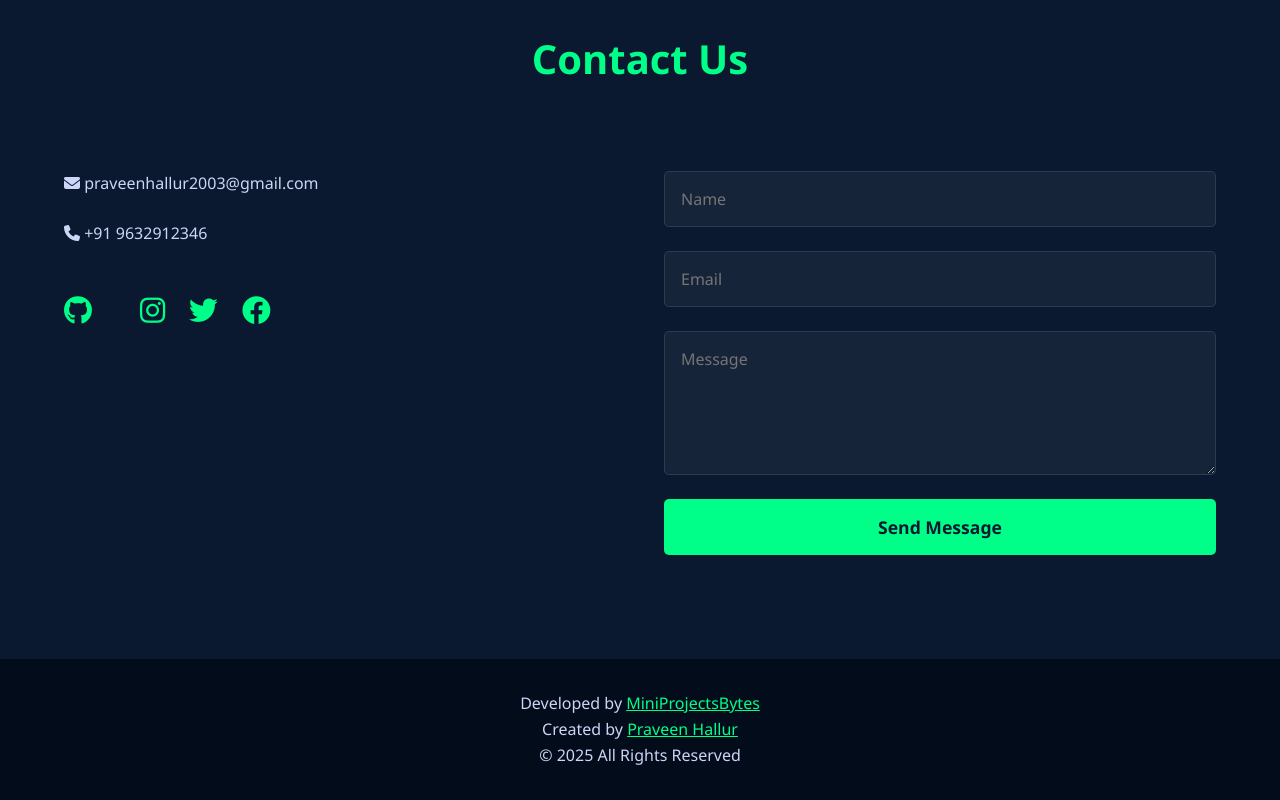
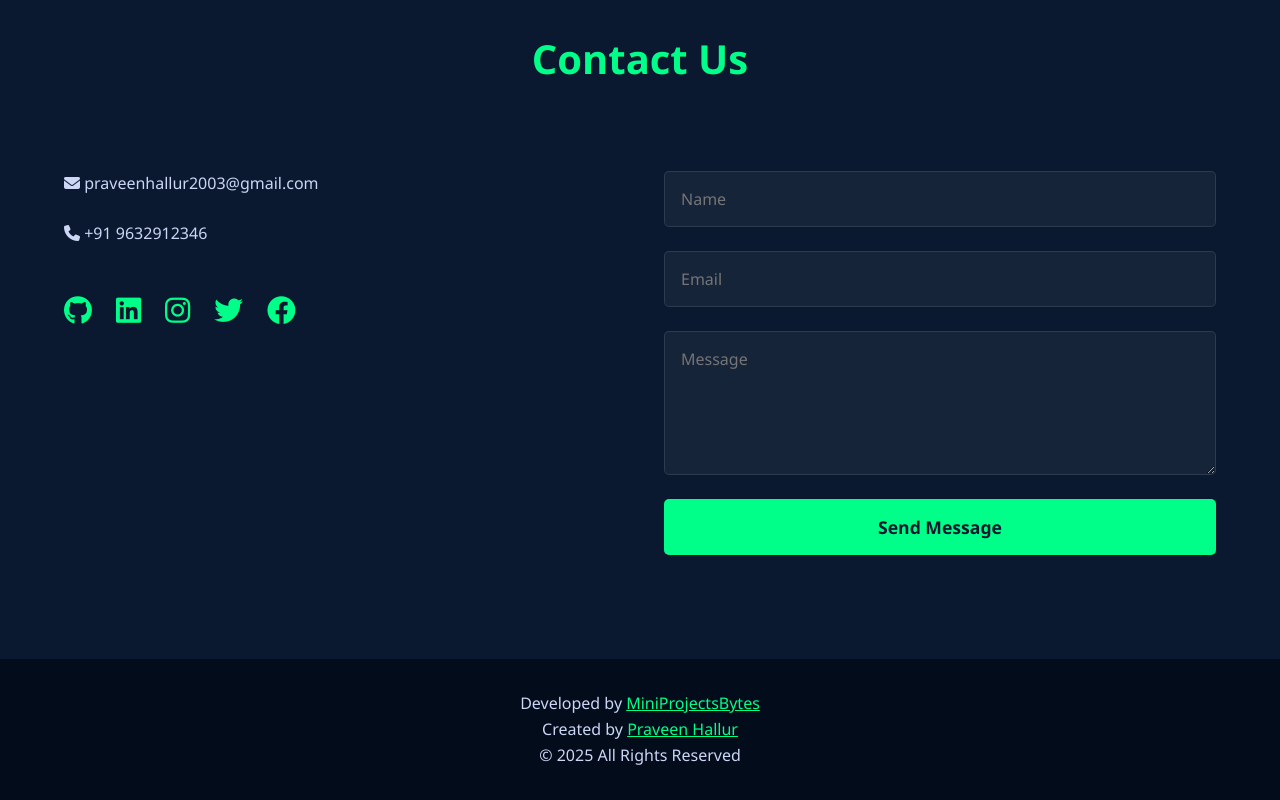
Before and after one commit to PraveenHallur123/About-MiniProjectsBytes, a plain HTML site: page index.html in a window 1280 px wide. Shown: the part 2934-3734 px from the top of the page. Drawn offline with Linux system fonts and the light colour scheme.

Commit message:
Update index.html
icon update

```diff
--- a/index.html
+++ b/index.html
@@ -397,7 +397,7 @@
                 <p><i class="fas fa-phone"></i> +91 9632912346</p>
                 <div class="social-links">
                     <a href="https://github.com/PraveenHallur123"><i class="fab fa-github"></i></a>
-                     <a href="https://www.linkedin.com/in/praveen-hallur-9463ba1bb/"><i class="fab fa-linkdin"></i></a>
+                     <a href="https://www.linkedin.com/in/praveen-hallur-9463ba1bb/"><i class="fab fa-linkedin"></i></a>
                     <a href="https://www.instagram.com/mr.praveen_hallur/"><i class="fab fa-instagram"></i></a>
                     <a href="https://x.com/praveenhallur72?t=x1GfFuSg3qwA6TLlnhVJeQ&s=09"><i class="fab fa-twitter"></i></a>
                     <a href="https://www.facebook.com/praveen.hallur.143?rdid=76ey4WTLWzA9d0nm&share_url=https%3A%2F%2Fwww.facebook.com%2Fshare%2F19sapEapBu%2F"><i class="fab fa-facebook"></i></a>
```
